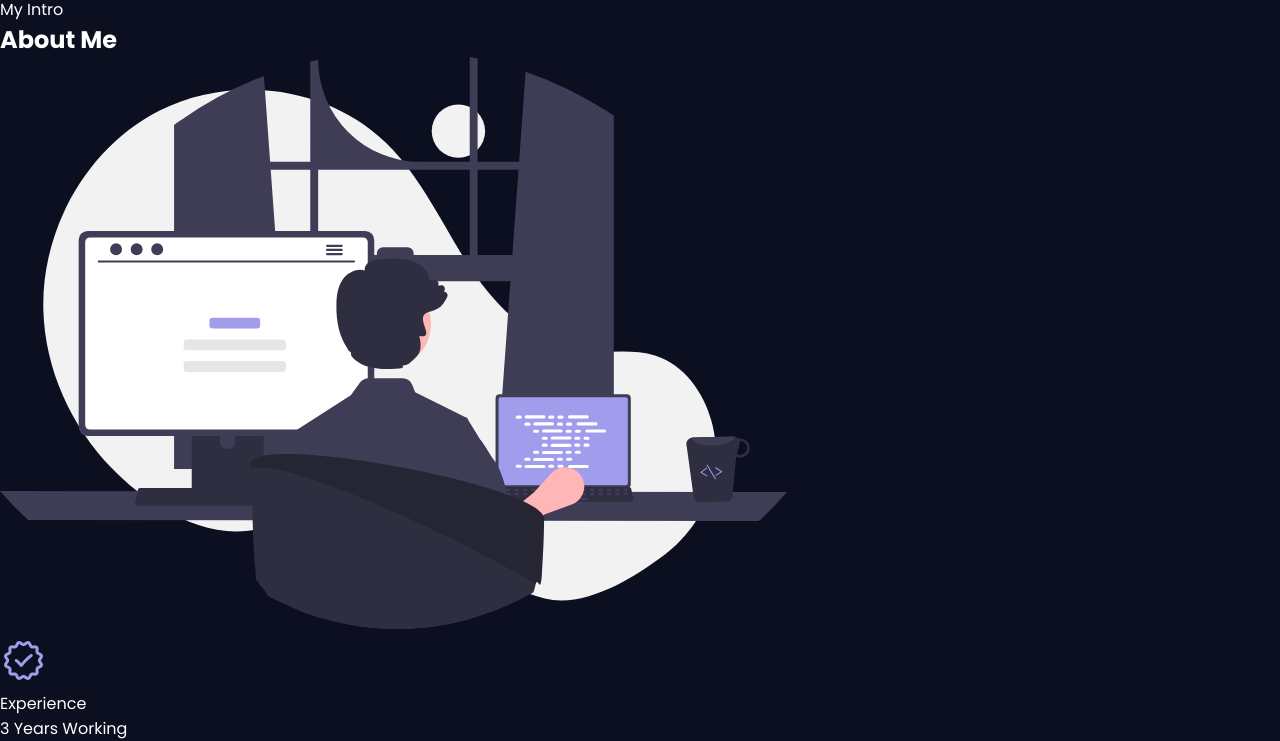
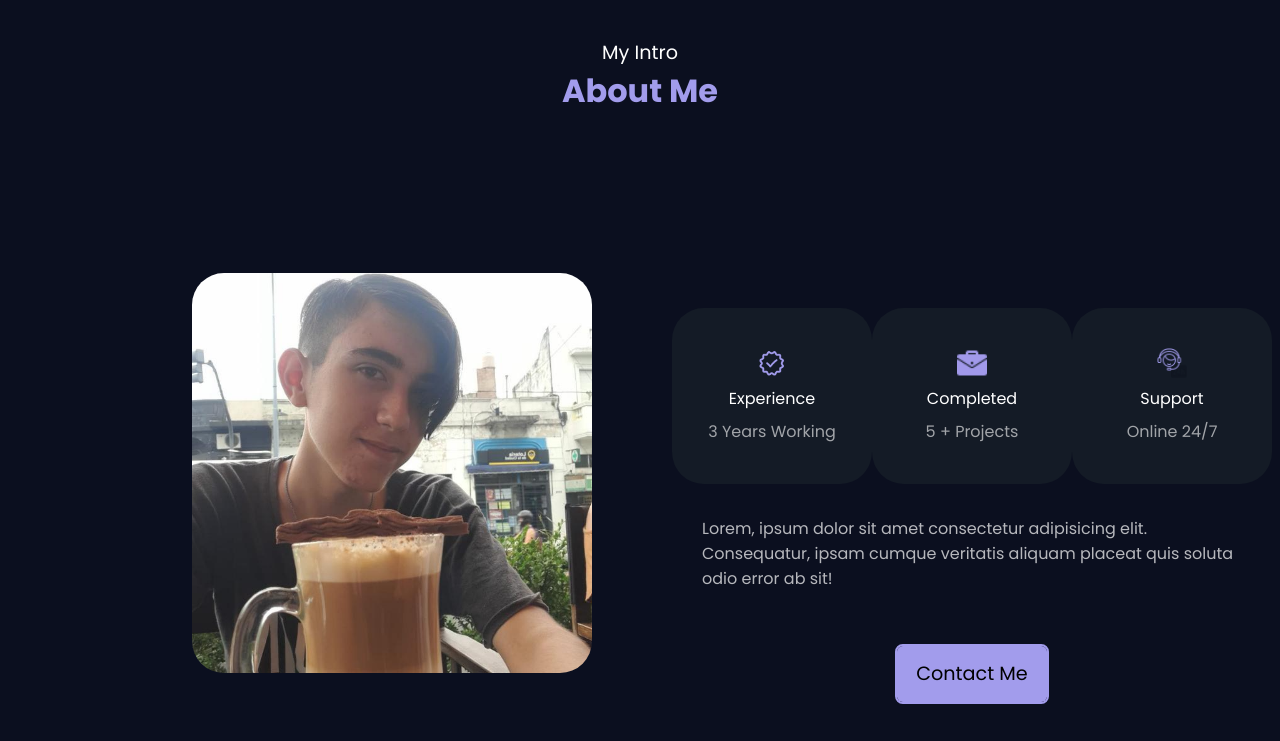
Before and after one commit to Zlatkowicz/Portfolio, a website: page index.html in a window 1280 px wide. Shown: the part 803-1544 px from the top of the page. Drawn offline with Linux system fonts and the light colour scheme.

Commit message:
About Section Added

```diff
--- a/index.html
+++ b/index.html
@@ -83,10 +83,10 @@
 
             <!-- About Container Start -->
             <div class="about__container">
-                <span class="about__span">
+                <span class="span about__span">
                     My Intro
                 </span>
-                <h2 class="about__tittle">
+                <h2 class="tittle about__tittle">
                     About Me
                 </h2>
             </div>
@@ -97,14 +97,15 @@
 
                 <!-- Img Container Start -->
                 <div class="img__container">
-                    <img src="img/me.svg" alt="Rellenar">
+                    <img src="img/photo.jpg" alt="Rellenar" width="400px" height="400px">
                 </div>
                 <!-- Img Container End -->
 
                 <!-- Description Container Start -->
                 <div class="description__container">
 
-                    <!-- Card -->
+                    <div class="card__container">
+                        <!-- Card -->
                     <div class="card">
                         <img src="img/checked.png" alt="">
                         <p class="card__tittle">
@@ -139,6 +140,18 @@
                         </span>
                     </div>
                     <!-- Card -->
+                    </div>
+
+                    <!-- Description Text Start -->
+                    <div class="about__paragraph">
+                        <p class="about__paragraph__text">
+                            Lorem, ipsum dolor sit amet consectetur adipisicing elit. Consequatur, ipsam cumque veritatis aliquam placeat quis soluta odio error ab sit!
+                        </p>
+                        <a href="#contact" class="btn contact__me">
+                            Contact Me
+                        </a>
+                    </div>
+                    <!-- Description Text End -->
                 </div>
                 <!-- Description Container End -->
 
--- a/scss/base/_extend.scss
+++ b/scss/base/_extend.scss
@@ -59,6 +59,6 @@
     background-color: map-get($color, bg-card);
     @include flex(center);
     flex-direction: column;
-    padding: .5em 1em;
-    margin: 0 .5em;
+    padding: 2em;
+    border-radius: 2em;
 }
--- a/scss/components/_header.scss
+++ b/scss/components/_header.scss
@@ -81,6 +81,11 @@ header {
                     @media screen and (max-width: 550px) {
                         margin: .5em 0;
                     }
+                    &:hover {
+                        transition: .5s;
+                        color: #000;
+                        background-color: map-get($color, tittle);
+                    }
                 }
                 .btn__about {
                     background-color: map-get($color, tittle);
--- a/scss/components/_main.scss
+++ b/scss/components/_main.scss
@@ -0,0 +1,69 @@
+@import '../base/extend';
+@import '../base/var';
+main {
+    /* About Section Start */
+    .about__section {
+        @include container;
+        @include flex(space-around);
+        flex-direction: column;
+        .about__container {
+            text-align: center;
+            .about__span {
+                @include span;
+            }
+            .about__tittle {
+                @include tittle;
+                font-size: 2em;
+            }
+        }
+        .about__content {
+            @include flex(space-between);
+            width: 100%;
+            height: 70%;
+            .img__container {
+                img {
+                    border-radius: 2em;
+                }
+            }
+            .description__container {
+                @include flex(flex-start);
+                flex-direction: column;
+                height: 60%;
+                margin: 0 5em;
+                .card__container {
+                    width: 100%;
+                    @include flex(space-around);
+                    .card {
+                        @include card;
+                        width: 200px;
+                        img {
+                            margin: .5em 0;
+                            width: 30px;
+                            height: 30px;
+                        }
+                        .card__span {
+                            margin: .5em 0;
+                            opacity: .6;
+                        }
+                    }
+                }
+            }
+            .about__paragraph {
+                @include flex(flex-start);
+                flex-direction: column;
+                margin: 1em 0;
+                width: 90%;
+                .about__paragraph__text {
+                    opacity: .7;
+                    margin: 1em 0;
+                }
+                .btn {
+                    @include btn;
+                    color: #000;
+                    background-color: map-get($color, tittle);
+                }
+            }
+        }
+    }
+    /* About Section End */
+}
```
Also changed, not shown: css/style.css, 1 other file.
